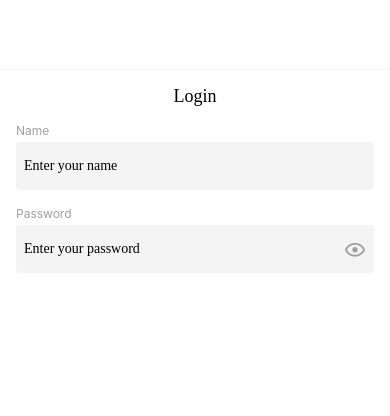
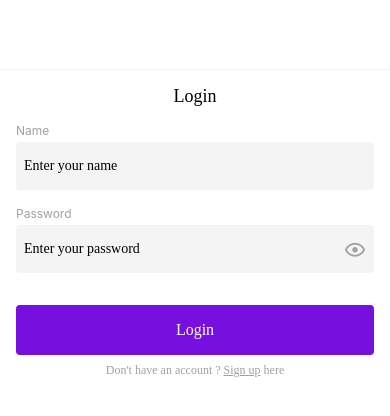
Before and after one commit to luanripax/funds-cr, a React Native app: screen /Login in a window 390 px wide. Shown: the top 416 px of the page. Built offline with nearby package versions, Linux system fonts and the light colour scheme.

Commit message:
feat/finished loginscreen layout

```diff
--- /dev/null
+++ b/src/global/components/Button/button.component.tsx
@@ -0,0 +1,18 @@
+import React from "react";
+import { Text, TouchableOpacity } from "react-native";
+import { ButtonProps } from "./button.types";
+import styles from "./button.styles";
+
+const Button = ({ title, onPress }: ButtonProps) => {
+  return (
+    <TouchableOpacity
+      activeOpacity={0.9}
+      style={styles.container}
+      onPress={onPress}
+    >
+      <Text style={styles.title}>{title}</Text>
+    </TouchableOpacity>
+  );
+};
+
+export default Button;
--- /dev/null
+++ b/src/global/components/Button/button.styles.ts
@@ -0,0 +1,20 @@
+import { StyleSheet } from "react-native";
+import { theme } from "../../../theme";
+
+const styles = StyleSheet.create({
+  container: {
+    justifyContent: "center",
+    width: "100%",
+    backgroundColor: theme.colors.primary,
+    alignItems: "center",
+    paddingVertical: 16,
+    borderRadius: 4,
+  },
+  title: {
+    fontFamily: theme.fonts.medium,
+    color: "white",
+    fontSize: 16,
+  },
+});
+
+export default styles;
--- /dev/null
+++ b/src/global/components/Button/button.types.ts
@@ -0,0 +1,4 @@
+export interface ButtonProps {
+  title: string;
+  onPress?: () => void;
+}
--- /dev/null
+++ b/src/global/components/Spacing/spacing.component.tsx
@@ -0,0 +1,13 @@
+import React from "react";
+import { View } from "react-native";
+import { SpacingProps } from "./spacing.types";
+
+const Spacing = ({ vertical, horizontal }: SpacingProps) => {
+  return vertical ? (
+    <View style={{ height: vertical }} />
+  ) : (
+    <View style={{ width: horizontal }} />
+  );
+};
+
+export default Spacing;
--- /dev/null
+++ b/src/global/components/Spacing/spacing.types.ts
@@ -0,0 +1,4 @@
+export interface SpacingProps {
+  horizontal?: number;
+  vertical?: number;
+}
--- a/src/screens/Login/login.screen.tsx
+++ b/src/screens/Login/login.screen.tsx
@@ -3,6 +3,8 @@ import { Text, View } from "react-native";
 import Header from "../../global/components/Header/header.component";
 import Input from "../../global/components/Input/input.component";
 import styles from "./login.styles";
+import Button from "../../global/components/Button/button.component";
+import Spacing from "../../global/components/Spacing/spacing.component";
 
 const LoginScreen = () => {
   const onBack = () => {};
@@ -13,6 +15,12 @@ const LoginScreen = () => {
       <View style={{ marginHorizontal: 16 }}>
         <Input label="Name" placeholder="Enter your name" />
         <Input label="Password" secureText placeholder="Enter your password" />
+        <Spacing vertical={16} />
+        <Button title="Login" />
+        <Text style={styles.signUpText}>
+          Don't have an account ?{" "}
+          <Text style={{ textDecorationLine: "underline" }}>Sign up</Text> here
+        </Text>
       </View>
     </View>
   );
--- a/src/screens/Login/login.styles.ts
+++ b/src/screens/Login/login.styles.ts
@@ -14,6 +14,13 @@ const styles = StyleSheet.create({
     color: "black",
     fontSize: 18,
   },
+  signUpText: {
+    color: "#A0A0A0",
+    fontFamily: theme.fonts.light,
+    textAlign: "center",
+    fontSize: 12,
+    marginTop: 8,
+  },
 });
 
 export default styles;
```
